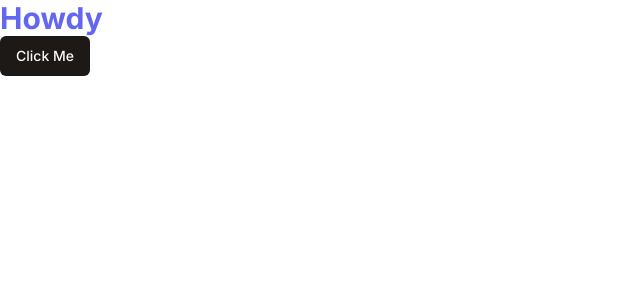
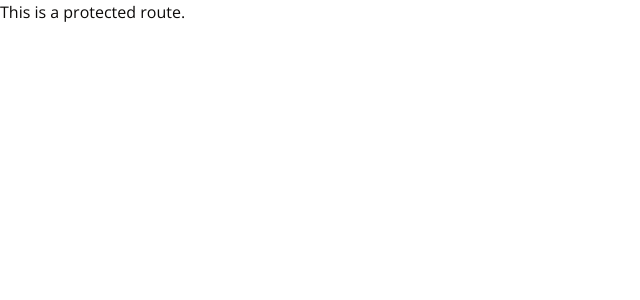
Before and after one commit to g-e-e-z/polis, a Next.js app: page / in a window 1280 px wide. Shown: the top 300 px of the page, without its empty margins (0-640 px from the left). Built offline with nearby package versions, Linux system fonts and the light colour scheme.

Commit message:
folder structure

```diff
--- /dev/null
+++ b/app/(auth)/(routes)/login/page.tsx
@@ -0,0 +1,7 @@
+import React from 'react'
+
+export default function Page() {
+  return (
+    <div>Page</div>
+  )
+}
--- /dev/null
+++ b/app/(auth)/(routes)/register/page.tsx
@@ -0,0 +1,7 @@
+import React from 'react'
+
+export default function RegisterPage() {
+  return (
+    <div>RegisterPage</div>
+  )
+}
--- /dev/null
+++ b/app/(auth)/layout.tsx
@@ -0,0 +1,9 @@
+import React from 'react'
+
+export default function AuthLayout({ children }: { children: React.ReactNode }) {
+    return (
+        <div className='bg-red-500 h-full'>
+            {children}
+        </div>
+    )
+}
--- /dev/null
+++ b/app/(main)/(routes)/page.tsx
@@ -0,0 +1,9 @@
+import { Button } from "@/components/ui/button";
+
+export default function Home() {
+    return (
+        <div>
+            This is a protected route.
+        </div>
+    );
+}
--- a/app/layout.tsx
+++ b/app/layout.tsx
@@ -1,12 +1,12 @@
 import type { Metadata } from "next";
-import { Inter } from "next/font/google";
+import { Open_Sans } from "next/font/google";
 import "./globals.css";
 
-const inter = Inter({ subsets: ["latin"] });
+const font = Open_Sans({ subsets: ["latin"] });
 
 export const metadata: Metadata = {
-  title: "Create Next App",
-  description: "Generated by create next app",
+  title: "Polis",
+  description: "Team Chat Application",
 };
 
 export default function RootLayout({
@@ -16,7 +16,7 @@ export default function RootLayout({
 }>) {
   return (
     <html lang="en">
-      <body className={inter.className}>{children}</body>
+      <body className={font.className}>{children}</body>
     </html>
   );
 }
--- a/app/page.tsx
+++ /dev/null
@@ -1,14 +0,0 @@
-import { Button } from "@/components/ui/button";
-
-export default function Home() {
-    return (
-        <div className="">
-            <p className="text-3xl font-bold text-indigo-500">
-                Howdy
-            </p>
-            <Button>
-            Click Me
-            </Button>
-        </div>
-    );
-}
```
